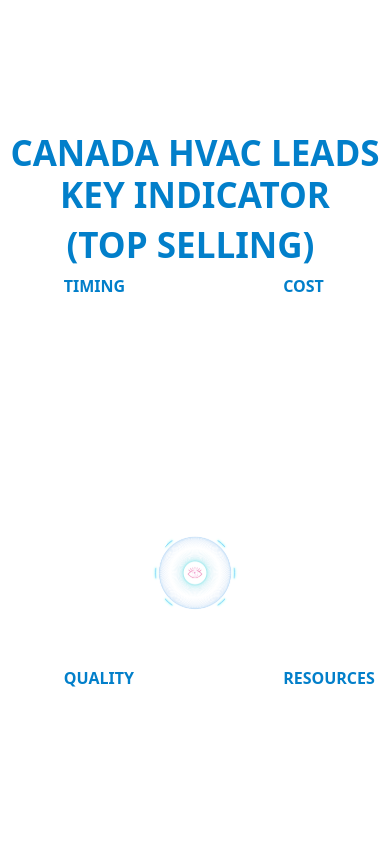
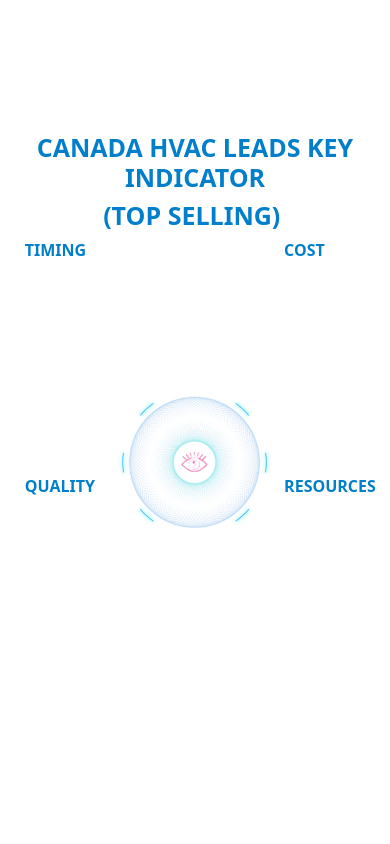
Before and after one commit to Esraa-Esmat/LeadBull_Task, a React (Vite) app: page / in a window 390 px wide. Shown: the part 3760-4604 px from the top of the page. Built offline with nearby package versions, Linux system fonts and the light colour scheme.

Commit message:
edit for responsive

```diff
--- a/src/Components/SalesKeyMetrics/SalesKeyMetrics.css
+++ b/src/Components/SalesKeyMetrics/SalesKeyMetrics.css
@@ -21,3 +21,28 @@
     font-weight: 700;
     color: #027FCA;
 }
+.SalesKeyMetrics-item>div{
+    width: 25%;
+}
+
+@media (max-width:768px) {
+    .SalesKeyMetrics-container{
+        width: 95%;
+        height: 450px;
+        background-size: 50%;
+    }
+    .SalesKeyMetricsTitle{
+        font-size: 25px;
+        font-weight: 600;
+    }
+    .SalesKeyMetrics-container-title{
+        font-weight: 600;
+    }
+    .SalesKeyMetrics-item>div{
+        width: 30%;
+    }
+    .SalesKeyMetrics-item>div>div>div>ul>li{
+    font-size: 12px;
+    font-weight: 200;
+    }
+}
--- a/src/Components/SalesKeyMetrics/SalesKeyMetrics.jsx
+++ b/src/Components/SalesKeyMetrics/SalesKeyMetrics.jsx
@@ -10,7 +10,7 @@ const SalesKeyMetrics = () => {
 
             <div className="SalesKeyMetrics-container d-flex flex-column justify-content-around m-auto ">
                 <div className="SalesKeyMetrics-item d-flex justify-content-between m-auto w-100">
-                    <div className='  rounded-3 w-25'>
+                    <div className='  rounded-3'>
                         <div className=''>
                             <div className=''>
                                 <p className='text-start SalesKeyMetrics-container-title'>TIMING</p>
@@ -22,7 +22,7 @@ const SalesKeyMetrics = () => {
                             </div>
                         </div>
                     </div>
-                    <div className='  rounded-3 w-25'>
+                    <div className='  rounded-3'>
                         <div className=''>
                             <div className=''>
                                 <p className='text-start SalesKeyMetrics-container-title'>COST</p>
@@ -37,7 +37,7 @@ const SalesKeyMetrics = () => {
                     </div>                </div>
 
                 <div className="SalesKeyMetrics-item d-flex justify-content-between m-auto w-100">
-                    <div className='  rounded-3 w-25'>
+                    <div className='  rounded-3'>
                         <div className=''>
                             <div className=''>
                                 <p className='text-start SalesKeyMetrics-container-title'>QUALITY</p>
@@ -49,7 +49,7 @@ const SalesKeyMetrics = () => {
                             </div>
                         </div>
                     </div>
-                    <div className='  rounded-3 w-25'>
+                    <div className='  rounded-3'>
                         <div className=''>
                             <div className=''>
                                 <p className='text-start SalesKeyMetrics-container-title'>RESOURCES</p>
@@ -65,7 +65,7 @@ const SalesKeyMetrics = () => {
                 </div>
 
                 <div className="SalesKeyMetrics-item d-flex justify-content-between m-autow-100">
-                    <div className='  rounded-3 w-25'>
+                    <div className='  rounded-3'>
                         <div className=''>
                             <div className=''>
                                 <p className='text-start SalesKeyMetrics-container-title'>SCOPE</p>
@@ -78,7 +78,7 @@ const SalesKeyMetrics = () => {
                             </div>
                         </div>
                     </div>
-                    <div className='  rounded-3 w-25'>
+                    <div className='  rounded-3'>
                         <div className=''>
                             <div className=''>
                                 <p className='text-start SalesKeyMetrics-container-title'>ENVIROMENTAL</p>
```
